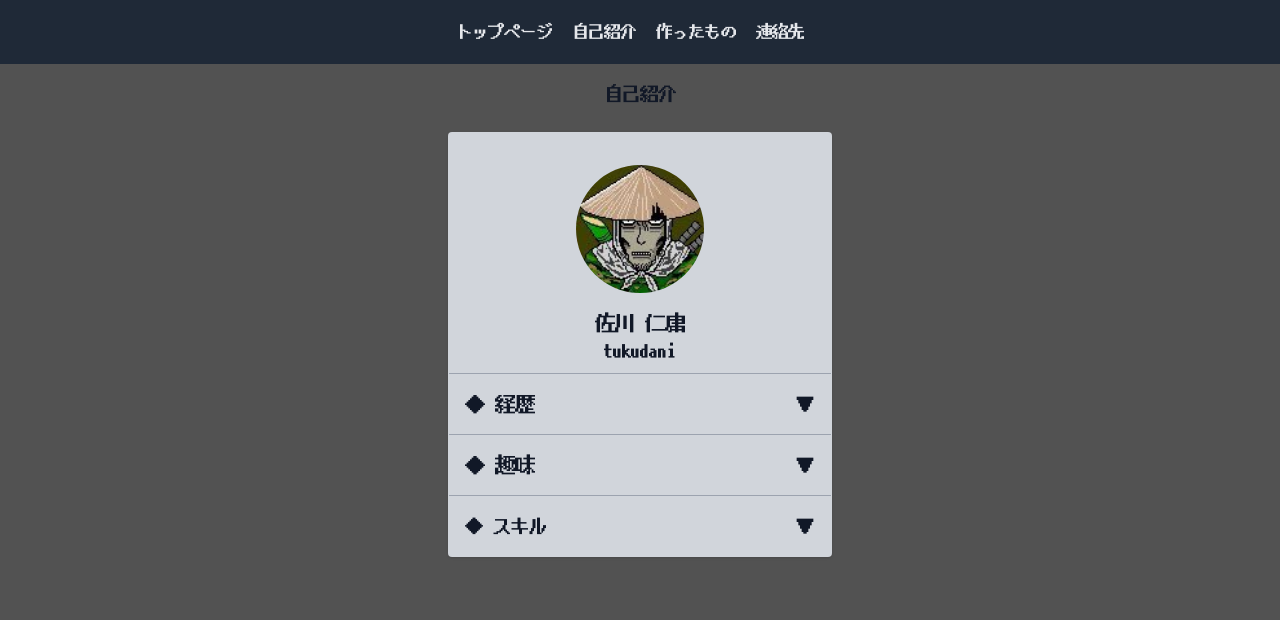
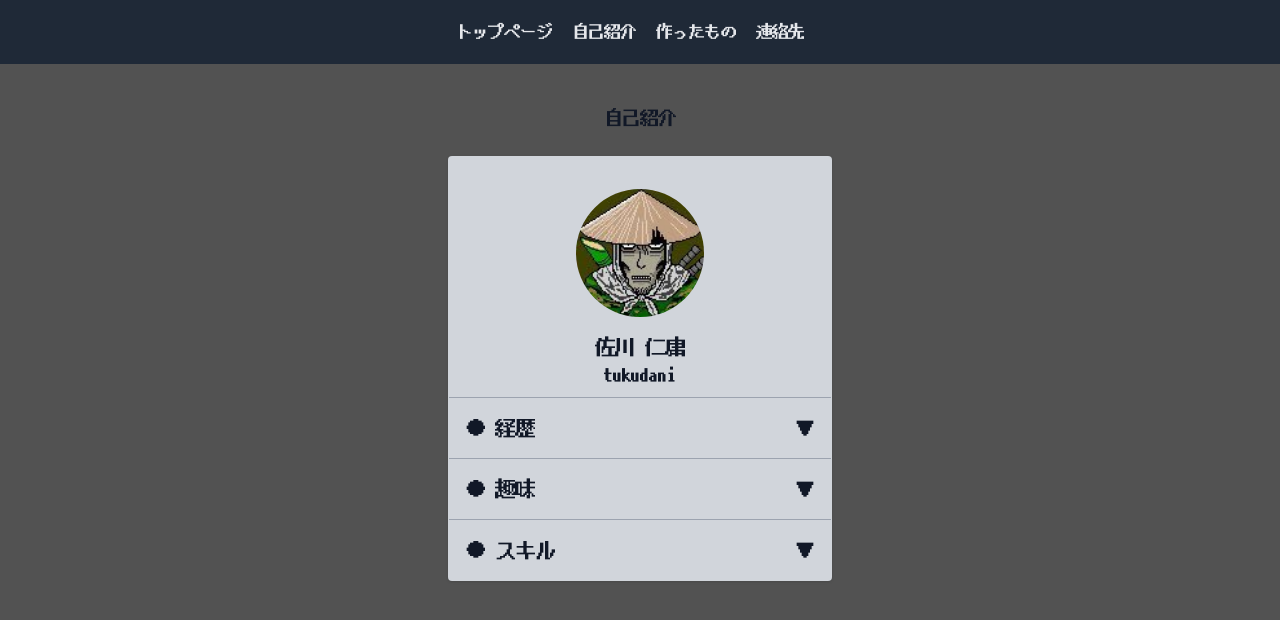
Before and after one commit to Tukudanium/tukudanium.github.io, a Vue app: page /profile in a window 1280 px wide. Shown: the top 620 px of the page. Built offline with nearby package versions, Linux system fonts and the light colour scheme.

Commit message:
add:自己紹介ページコンポーネント分け

```diff
--- /dev/null
+++ b/src/components/atomic/TextLarge.vue
@@ -0,0 +1,11 @@
+<script setup lang="ts">
+import { ref } from 'vue'
+</script>
+
+<template>
+    <h1 class="text-gray-900 font-medium text-left text-lg">
+        <slot></slot>
+    </h1>
+</template>
+
+<style scoped></style>
--- /dev/null
+++ b/src/components/atomic/cardPulldown.vue
@@ -0,0 +1,26 @@
+<script lang="ts" setup>
+import { Ref, ref } from 'vue'
+const props = defineProps({
+    title: {
+        type: String,
+        default: '',
+    },
+})
+const pulldownFlag: Ref<boolean> = ref(false)
+function pulldownChange() {
+    pulldownFlag.value = !pulldownFlag.value
+}
+</script>
+
+<template>
+    <div class="flex items-center justify-between group cursor-pointer" @click="pulldownChange()">
+        <h1 class="text-gray-900 font-medium text-xl group-hover:text-purple-700">{{ props.title }}</h1>
+        <h1 v-if="!pulldownFlag" class="text-gray-900 font-medium text-xl group-hover:text-purple-700">▼</h1>
+        <h1 v-else class="text-gray-900 font-medium text-xl group-hover:text-purple-700">▲</h1>
+    </div>
+    <div v-if="pulldownFlag" class="items-center justify-between pt-2">
+        <slot></slot>
+    </div>
+</template>
+
+<style scoped></style>
--- a/src/components/tailblocks/profileCard.vue
+++ b/src/components/tailblocks/profileCard.vue
@@ -1,75 +1,112 @@
 <script lang="ts" setup>
-import { Ref, ref } from 'vue'
+import { ref } from 'vue'
+import cardPulldown from '../atomic/cardPulldown.vue'
+import TextLarge from '../atomic/TextLarge.vue'
 const props = defineProps({
     iconImagePath: {
         type: String,
         default: '',
     },
 })
-const historyFlag: Ref<boolean> = ref(false)
-const hobbyFlag: Ref<boolean> = ref(false)
-const skillFlag: Ref<boolean> = ref(false)
-function pulldownChange(target: string) {
-    switch (target) {
-        case 'history':
-            historyFlag.value = !historyFlag.value
-            break
-        case 'hobby':
-            hobbyFlag.value = !hobbyFlag.value
-            break
-        case 'skill':
-            skillFlag.value = !skillFlag.value
-            break
-        default:
-            break
-    }
-}
 </script>
 
 <template>
-    <div class="w-9/12 my-6 mx-auto bg-gray-300 shadow rounded border border-transparent sm:w-96">
+    <div class="w-9/12 mt-6 mb-40 mx-auto bg-gray-300 shadow rounded border border-transparent sm:w-96">
         <div class="h-60 w-full checker-bg items-center justify-center p-4">
             <div class="checker-bg flex items-center justify-center m-4">
-                <img class="w-32 h-32 bg-gray-100 rounded-full bg-cover bg-center" :src="iconImagePath" />
+                <img class="w-32 h-32 bg-gray-100 rounded-full bg-cover bg-center" :src="props.iconImagePath" />
             </div>
             <h1 class="text-gray-900 font-medium text-xl">佐川 仁庸</h1>
             <h1 class="text-gray-900 font-medium text-lg">tukudani</h1>
         </div>
-
         <div class="p-4 border-t border-gray-400">
-            <div class="flex items-center justify-between">
-                <h1 class="text-gray-900 font-medium text-xl">◆ 経歴</h1>
-                <h1 v-if="!historyFlag" class="text-gray-900 font-medium text-xl cursor-pointer" @click="pulldownChange('history')">▼</h1>
-                <h1 v-else class="text-gray-900 font-medium text-xl cursor-pointer" @click="pulldownChange('history')">▲</h1>
-            </div>
-            <div v-if="historyFlag" class="items-center justify-between">
-                <h1 class="text-gray-900 font-medium text-left text-lg">福島県出身。他になりたいものが特になかったため親の進める福祉大学の作業療法専攻へ進んだが、向いていなさ過ぎたことにより精神を破壊されたため、考え直した結果専門学校からITの道を目指すことにした。</h1>
-                <h1 class="text-gray-900 font-medium text-left text-lg">専門２年から地元IT企業でのアルバイトで開発経験を積み、そのままアルバイト先へ就職。</h1>
-                <h1 class="text-gray-900 font-medium text-left text-lg">現在は主にWEBのフロントエンド開発に携わっている。</h1>
-            </div>
+            <cardPulldown :title="'● 経歴'">
+                <TextLarge>福島県出身。他になりたいものが特になかったため親の進める福祉大学の作業療法専攻へ進んだが、向いていなさ過ぎたことにより精神を破壊されたため、考え直した結果専門学校からITの道を目指すことにした。</TextLarge>
+                <TextLarge>専門２年から地元IT企業でのアルバイトで開発経験を積み、そのままアルバイト先へ就職。</TextLarge>
+                <TextLarge>現在は主にWEBのフロントエンド開発に携わっている。</TextLarge>
+            </cardPulldown>
         </div>
         <div class="p-4 border-t border-gray-400">
-            <div class="flex items-center justify-between">
-                <h1 class="text-gray-900 font-medium text-xl">◆ 趣味</h1>
-                <h1 v-if="!hobbyFlag" class="text-gray-900 font-medium text-xl cursor-pointer" @click="pulldownChange('hobby')">▼</h1>
-                <h1 v-else class="text-gray-900 font-medium text-xl cursor-pointer" @click="pulldownChange('hobby')">▲</h1>
-            </div>
-            <div v-if="hobbyFlag" class="items-center justify-between">
-                <h1 class="text-gray-900 font-medium text-left text-lg">ゲーム</h1>
-                <h1 class="ml-3 text-gray-900 font-medium text-left text-lg">・任天堂ハードのゲームのほか、STEAMセールでゲームを買いあさったりする。</h1>
-                <h1 class="ml-3 text-gray-900 font-medium text-left text-lg">・好きなジャンルはローグライク、ローグライト。このジャンルではThe Binding of Isaacが一番好き。</h1>
-            </div>
+            <cardPulldown :title="'● 趣味'">
+                <div class="p-2 my-2 border rounded-lg border-purple-500">
+                    <cardPulldown :title="'・ゲーム'">
+                        <TextLarge>・任天堂ハードのゲームのほか、STEAMセールでゲームを買いあさったりする。</TextLarge>
+                        <TextLarge>・STEAMでの所持ゲームは現在43個。</TextLarge>
+                        <TextLarge>・好きなジャンルはローグライク、ローグライト。このジャンルではThe Binding of Isaacが一番好き。</TextLarge>
+                    </cardPulldown>
+                </div>
+                <div class="p-2 my-2 border rounded-lg border-purple-500">
+                    <cardPulldown :title="'・飲酒'">
+                        <TextLarge>・自分で手をかけてつまみを作り、YouTubeなどを見ながら一杯やってくつろぐのが楽しみ。</TextLarge>
+                        <TextLarge>・最近は松茸の土瓶蒸しを自作することを覚えた。</TextLarge>
+                        <TextLarge>・飲めないお酒などは特になく、大体飲む。ビール、日本酒、ウイスキー等のあまり甘くないお酒が好き。</TextLarge>
+                    </cardPulldown>
+                </div>
+                <div class="p-2 my-2 border rounded-lg border-purple-500">
+                    <cardPulldown :title="'・読書'">
+                        <TextLarge>・剣客ものの時代小説が好き。</TextLarge>
+                        <TextLarge>・一番好きな本は藤沢周平著「よろずや平四郎活人剣」</TextLarge>
+                    </cardPulldown>
+                </div>
+            </cardPulldown>
         </div>
         <div class="p-4 border-t border-gray-400">
-            <div class="flex items-center justify-between">
-                <h1 class="text-gray-900 font-medium text-lg">◆ スキル</h1>
-                <h1 v-if="!skillFlag" class="text-gray-900 font-medium text-xl cursor-pointer" @click="pulldownChange('skill')">▼</h1>
-                <h1 v-else class="text-gray-900 font-medium text-xl cursor-pointer" @click="pulldownChange('skill')">▲</h1>
-            </div>
-            <div v-if="skillFlag" class="items-center justify-between">
-                <h1 class="text-gray-900 font-medium text-left text-lg">実務、自主開発でで２か月以上使用した言語、技術について表記します。</h1>
-                <h1 class="text-gray-900 font-medium text-left text-lg"></h1>
-            </div>
+            <cardPulldown :title="'● スキル'">
+                <div class="p-2 my-2 border rounded-lg border-purple-500">
+                    <cardPulldown :title="'言語'">
+                        <div class="p-2 my-2 border rounded-lg border-blue-700">
+                            <cardPulldown :title="'javascript,typescript'">
+                                <TextLarge>制作物、業務共にWEB系が中心のため現在に至るまでメインで取り扱っています。</TextLarge>
+                            </cardPulldown>
+                        </div>
+                        <div class="p-2 my-2 border rounded-lg border-red-600">
+                            <cardPulldown :title="'HTML'">
+                                <TextLarge>フロントエンドの業務が多いためこちらも扱うことが多いです。</TextLarge>
+                            </cardPulldown>
+                        </div>
+                        <div class="p-2 my-2 border rounded-lg border-blue-500">
+                            <cardPulldown :title="'CSS'">
+                                <TextLarge>デザインセンスはないので苦手よりですが、業務上使わないことがないので最低限ＵＩは自身で作れるようにしています。</TextLarge>
+                            </cardPulldown>
+                        </div>
+                    </cardPulldown>
+                </div>
+                <div class="p-2 my-2 border rounded-lg border-purple-500">
+                    <cardPulldown :title="'フレームワーク等'">
+                        <div class="p-2 my-2 border rounded-lg border-green-800">
+                            <cardPulldown :title="'vue.js'">
+                                <TextLarge>自主開発のWEBアプリは主にvueで作成しています。</TextLarge>
+                            </cardPulldown>
+                        </div>
+                        <div class="p-2 my-2 border rounded-lg border-blue-400">
+                            <cardPulldown :title="'react.js'">
+                                <TextLarge>業務では主にReactを扱っています。</TextLarge>
+                            </cardPulldown>
+                        </div>
+                        <div class="p-2 my-2 border rounded-lg border-green-600">
+                            <cardPulldown :title="'node.js'">
+                                <TextLarge>バックエンド開発はnode.jsとexpressで行うことが多いです。</TextLarge>
+                            </cardPulldown>
+                        </div>
+                    </cardPulldown>
+                </div>
+                <div class="p-2 my-2 border rounded-lg border-purple-500">
+                    <cardPulldown :title="'その他'">
+                        <h1 class="text-gray-900 font-medium text-base text-left">現在は扱っていませんが、以前に2か月以上触れたことのある技術です。</h1>
+                        <div class="p-2 my-2 border rounded-lg border-purple-800">
+                            <cardPulldown :title="'C#'">
+                                <TextLarge>アルバイト時代にXamarinでのスマホアプリ開発に携わっていました。</TextLarge>
+                            </cardPulldown>
+                        </div>
+                        <div class="p-2 my-2 border rounded-lg border-red-500">
+                            <cardPulldown :title="'java'">
+                                <TextLarge>専門学校二年次に行われた学内ハッカソンで使用しました。</TextLarge>
+                                <TextLarge>最優秀賞に加え、審査員長の方が急遽特別に企業賞を作ってくださり、追加の賞金までいただきました。感謝。</TextLarge>
+                            </cardPulldown>
+                        </div>
+                    </cardPulldown>
+                </div>
+            </cardPulldown>
         </div>
     </div>
 </template>
--- a/src/pages/profile.vue
+++ b/src/pages/profile.vue
@@ -7,7 +7,7 @@ import { useRequiredUrl } from '../composable/useRequiredUrl'
 
 <template>
     <pageLayout>
-        <div class="h-full py-4">
+        <div class="h-full w-full py-10">
             <h1 class="text-gray-900 font-medium text-lg">自己紹介</h1>
             <profileCard :icon-image-path="useRequiredUrl('icon')"></profileCard>
         </div>
```
